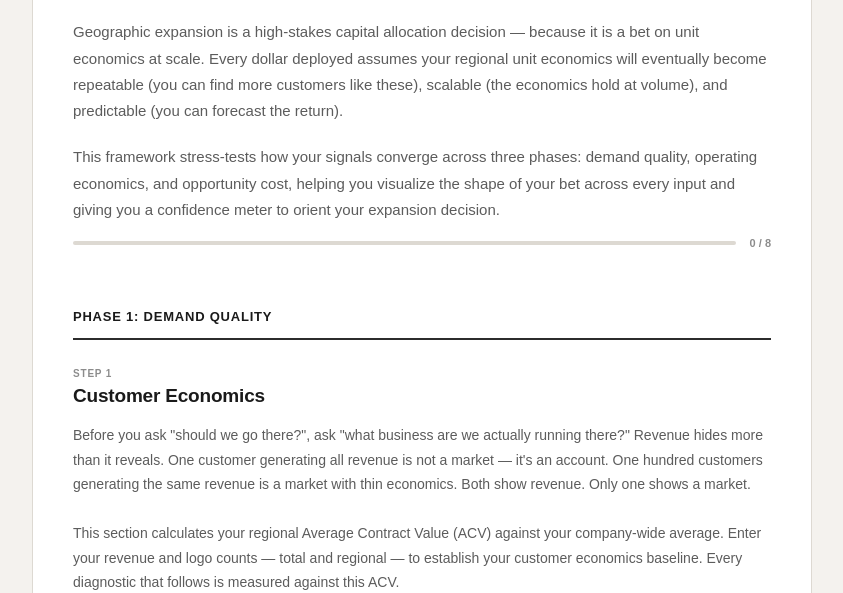
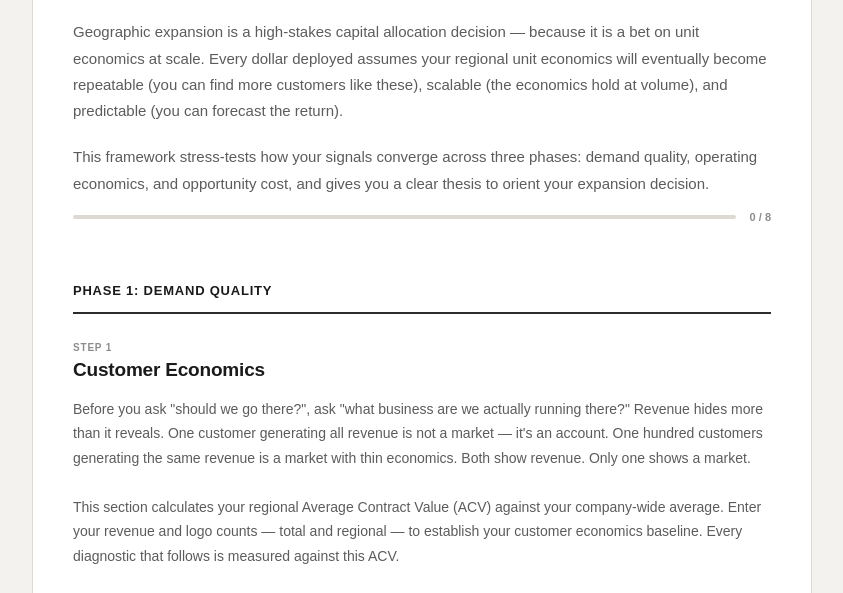
Before and after one commit to lnhbonnie/geo-expansion-framework, a plain HTML site: page index.html in a window 1280 px wide. Shown: the part 188-781 px from the top of the page, without its empty margins (218-1061 px from the left). Drawn offline with Linux system fonts and the light colour scheme; a web font is replaced by a local one.

Commit message:
Add files via upload

```diff
--- a/index.html
+++ b/index.html
@@ -156,7 +156,7 @@
     <h1 class="header-title">Should You Expand Into This Region?</h1>
     <div class="header-intro">
       <p>Geographic expansion is a high-stakes capital allocation decision — because it is a bet on unit economics at scale. Every dollar deployed assumes your regional unit economics will eventually become repeatable (you can find more customers like these), scalable (the economics hold at volume), and predictable (you can forecast the return).</p>
-      <p>This framework stress-tests how your signals converge across three phases: demand quality, operating economics, and opportunity cost, helping you visualize the shape of your bet across every input and giving you a confidence meter to orient your expansion decision.</p>
+      <p>This framework stress-tests how your signals converge across three phases: demand quality, operating economics, and opportunity cost, and gives you a clear thesis to orient your expansion decision.</p>
     </div>
     <div class="progress-container" id="progressBar"></div>
     <hr class="section-divider">
@@ -376,7 +376,7 @@ function render(){
   if(cnt>0){
     scoreEl.classList.add('visible');
     document.getElementById('scoreLabel').textContent=cnt+'/'+ts+' steps completed';
-    document.getElementById('scoreFill').style.width=norm*100+'%';
+    document.getElementById('scoreFill').style.width=(cnt===ts?100:cnt/ts*100)+'%';
     document.getElementById('scoreFill').style.background=rec.color;
     document.getElementById('scoreProbability').style.color=rec.color;
     document.getElementById('scoreProbability').textContent=cnt===ts?rec.pct:'...';
```
